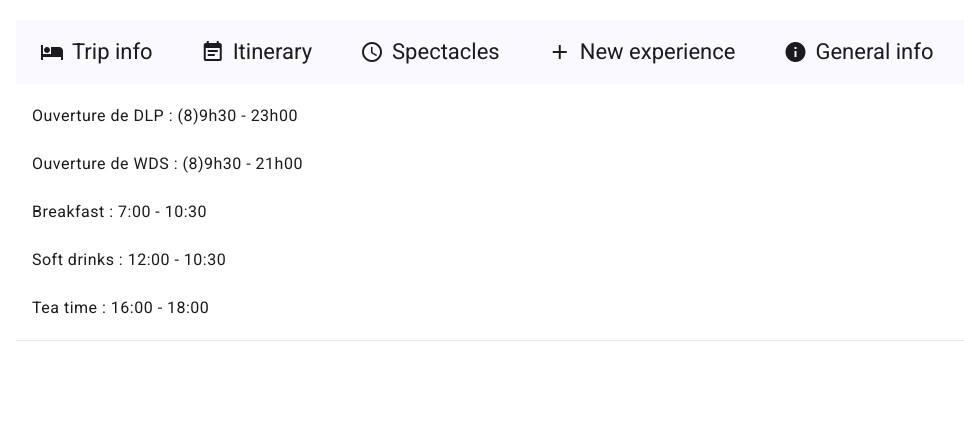
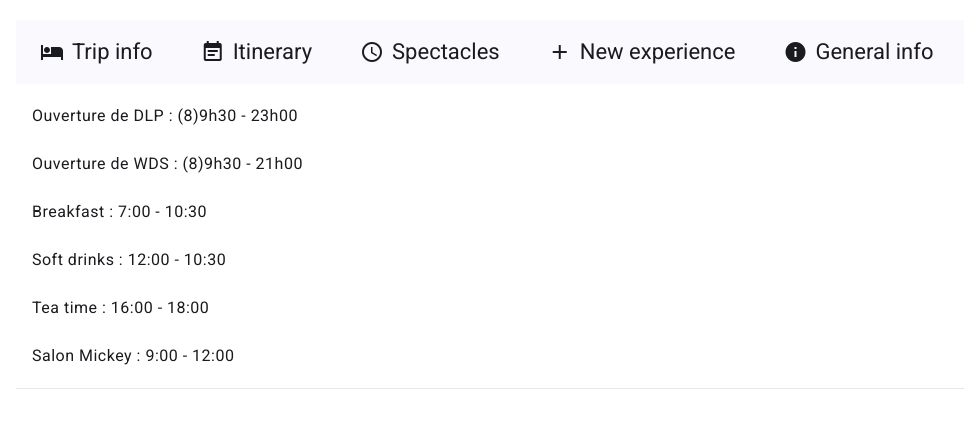
Before and after one commit to Trinkolin/trip-organizer, an Angular app: page /general-info in a window 1280 px wide. Shown: the top 428 px of the page, without its empty margins (4-968 px from the left). Built offline with nearby package versions, Linux system fonts and the light colour scheme.

Commit message:
gh-pages

```diff
--- a/angular.json
+++ b/angular.json
@@ -93,6 +93,9 @@
             ],
             "scripts": []
           }
+        },
+        "deploy": {
+          "builder": "angular-cli-ghpages:deploy"
         }
       }
     }
--- a/package.json
+++ b/package.json
@@ -30,6 +30,7 @@
     "@angular/cli": "^18.0.2",
     "@angular/compiler-cli": "^18.0.0",
     "@types/jasmine": "~5.1.0",
+    "angular-cli-ghpages": "^2.0.1",
     "jasmine-core": "~5.1.0",
     "karma": "~6.4.0",
     "karma-chrome-launcher": "~3.2.0",
--- a/src/app/routes/general-info/general-info.component.html
+++ b/src/app/routes/general-info/general-info.component.html
@@ -19,4 +19,10 @@
     Tea time : 16:00 - 18:00
   </mat-list-item>
 
+
+  <mat-list-item role="listitem" >
+    Salon Mickey : 9:00 - 12:00
+  </mat-list-item>
+
+
 </mat-list>
```
Also changed, not shown: 1 other file (tests, documents, lock files or other folders).
